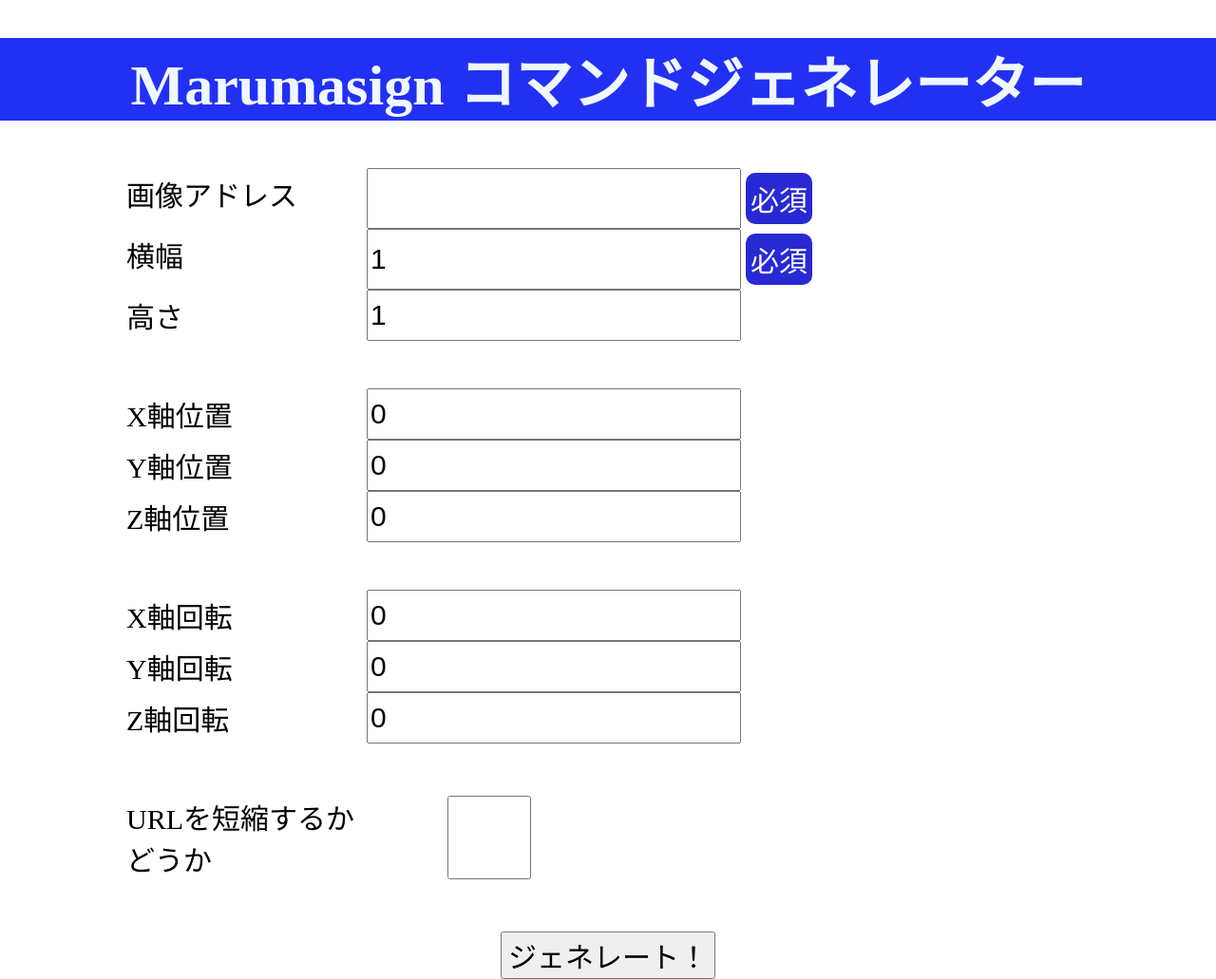
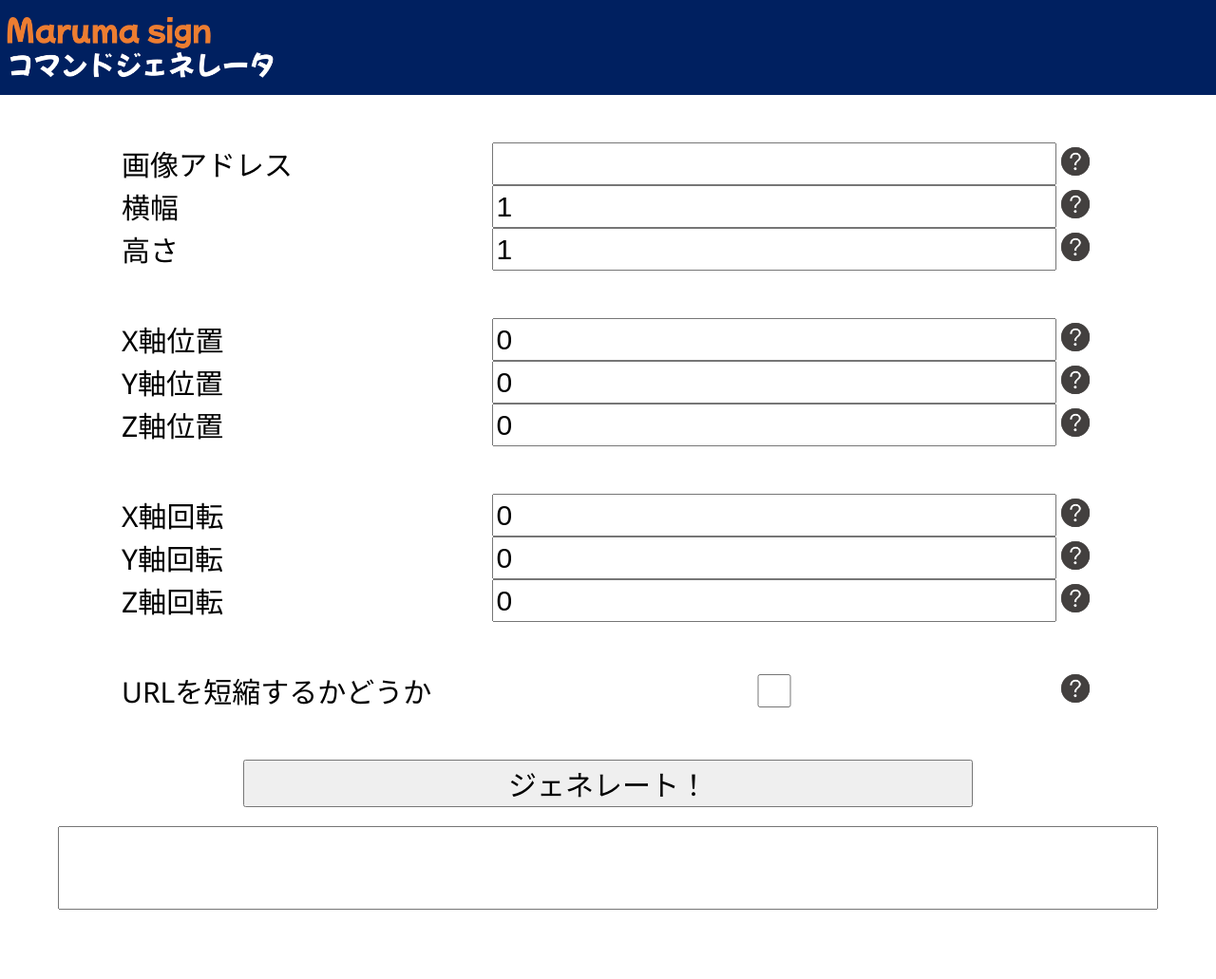
Before and after one commit to TORO-Server/marumasign-cmd-generator, a plain HTML site: page index.html in a window 1280 px wide. Shown: the whole page at 95% size. After the commit the page ends 958 px from the top, so only its background shows below. Drawn offline with Linux system fonts and the light colour scheme.

Commit message:
Add files via upload

```diff
--- a/index.html
+++ b/index.html
@@ -11,58 +11,68 @@
 </head>
 
 <body>
-    <div class="title">
-        <h1>Marumasign コマンドジェネレーター</h1>
+    <div class="title" id="ver">
+        <img src="title.png">
     </div>
     <div class="main">
         <div class="input">
             <div class="box">
                 <label>
                     <p class="form">画像アドレス</p><input type="text" id="address">
-                    <p class="req">必須</p>
+                    <a onclick="urlmsg()"><img src="question.png"></a>
                 </label>
                 <label>
                     <p class="form">横幅</p><input type="number" id="width" value="1">
-                    <p class="req">必須</p>
+                    <a onclick="whmsg()"><img src="question.png"></a>
                 </label>
                 <label>
                     <p class="form">高さ</p><input type="number" id="height" value="1">
+                    <a onclick="whmsg()"><img src="question.png"></a>
                 </label>
             </div>
             <div class="box">
                 <label>
                     <p class="form">X軸位置</p><input type="number" id="x" value="0">
+                    <a onclick="xyzmsg()"><img src="question.png"></a>
                 </label>
                 <label>
                     <p class="form">Y軸位置</p><input type="number" id="y" value="0">
+                    <a onclick="xyzmsg()"><img src="question.png"></a>
                 </label>
                 <label>
                     <p class="form">Z軸位置</p><input type="number" id="z" value="0">
+                    <a onclick="xyzmsg()"><img src="question.png"></a>
                 </label>
             </div>
             <div class="box">
                 <label>
                     <p class="form">X軸回転</p><input type="number" id="rx" value="0">
+                    <a onclick="rxyzmsg()"><img src="question.png"></a>
                 </label>
                 <label>
                     <p class="form">Y軸回転</p><input type="number" id="ry" value="0">
+                    <a onclick="rxyzmsg()"><img src="question.png"></a>
                 </label>
                 <label>
                     <p class="form">Z軸回転</p><input type="number" id="rz" value="0">
+                    <a onclick="rxyzmsg()"><img src="question.png"></a>
                 </label>
             </div>
             <div class="box">
                 <label>
                     <p class="form">URLを短縮するかどうか</p><input class="form" type="checkbox" id="toShortURL">
+                    <a onclick="shorturlmsg()"><img src="question.png"></a>
                 </label>
             </div>
             <div class="run">
                 <input type="submit" value="ジェネレート！" onclick="gencmd()">
             </div>
-            <div class="command" id="generate">
-            </div>
+            <textarea readonly id="generate"></textarea>
         </div>
     </div>
 </body>
-
+<script>
+    if (version == "1.20"){
+    document.getElementById("ver").insertAdjacentHTML('beforeend','<p>1.20モード</p>');}
+</script>
 </html>
--- a/script.js
+++ b/script.js
@@ -34,5 +34,5 @@ async function gencmd() {
     const command = toCommand(signText, version);
 
     // HTMLに 生成した give コマンドを表示
-    document.getElementById("generate").innerHTML = command;
+    document.getElementById("generate").value = command;
 }
--- a/style.css
+++ b/style.css
@@ -1,10 +1,14 @@
 body{
     font-size: 100%;
     margin: 0;
+    font-family: 'Segoe UI', Tahoma, Geneva, Verdana, sans-serif;
 }
 
 label{
     display: flex;
+}
+a img{
+    height: 40px;
 }
 
 .box{
@@ -14,35 +18,76 @@ label{
     margin-right: auto;
 }
 
+.box p{
+    white-space: nowrap;
+    overflow: hidden;
+    text-overflow: ellipsis;
+    display: block;
+    margin: 0;
+
+}
+
 .title{
     text-align: center;
-    background-color: rgb(34, 48, 243);
-    color: aliceblue;
+    background-color: #002060;
     padding: 0;
     margin: 0;
     font-size: 30px;
+    display: flex;
+    color: white;
+}
+
+.title img{
+    max-width: 30%;
+    min-width: 300px;
+    max-height: 100px;
+    display: block;
+    margin-right: auto;
+}
+.title p{
+    width: 20%;
+    max-height: 100px;
+    text-align: right;
+    white-space: nowrap;
+    overflow: hidden;
+    text-overflow: ellipsis;
 }
 
 .form{
     font-size: 30px;
-    width: 100%;
-    max-width: 248px;
+    width: 40%;
     margin: 5px;
 }
 
 input{
     font-size: 30px;
+    width: 60%;
 }
 
-.req{
-    margin:5px;
+.box input{
     font-size: 30px;
-    background-color: rgb(41, 41, 212);
-    color:white;
-    padding: 5px;
-    border-radius: 10px 10px 10px 10px;
+    width: 60%;
 }
 
 .run{
     text-align: center;
 }
+
+.command{
+    font-size: 30px;
+    width: 90%;
+    margin-top: 20px;
+    text-align: center;
+    overflow-wrap: normal;
+}
+
+textarea{
+    display: block;
+    text-align: center;
+    width: 90%;
+    resize: none;
+    margin: auto;
+    margin-top: 20px;
+    font-size: 30px;
+    font-family: 'Segoe UI', Tahoma, Geneva, Verdana, sans-serif;
+}
```
Also changed, not shown: question.png (added), title.png (added).
